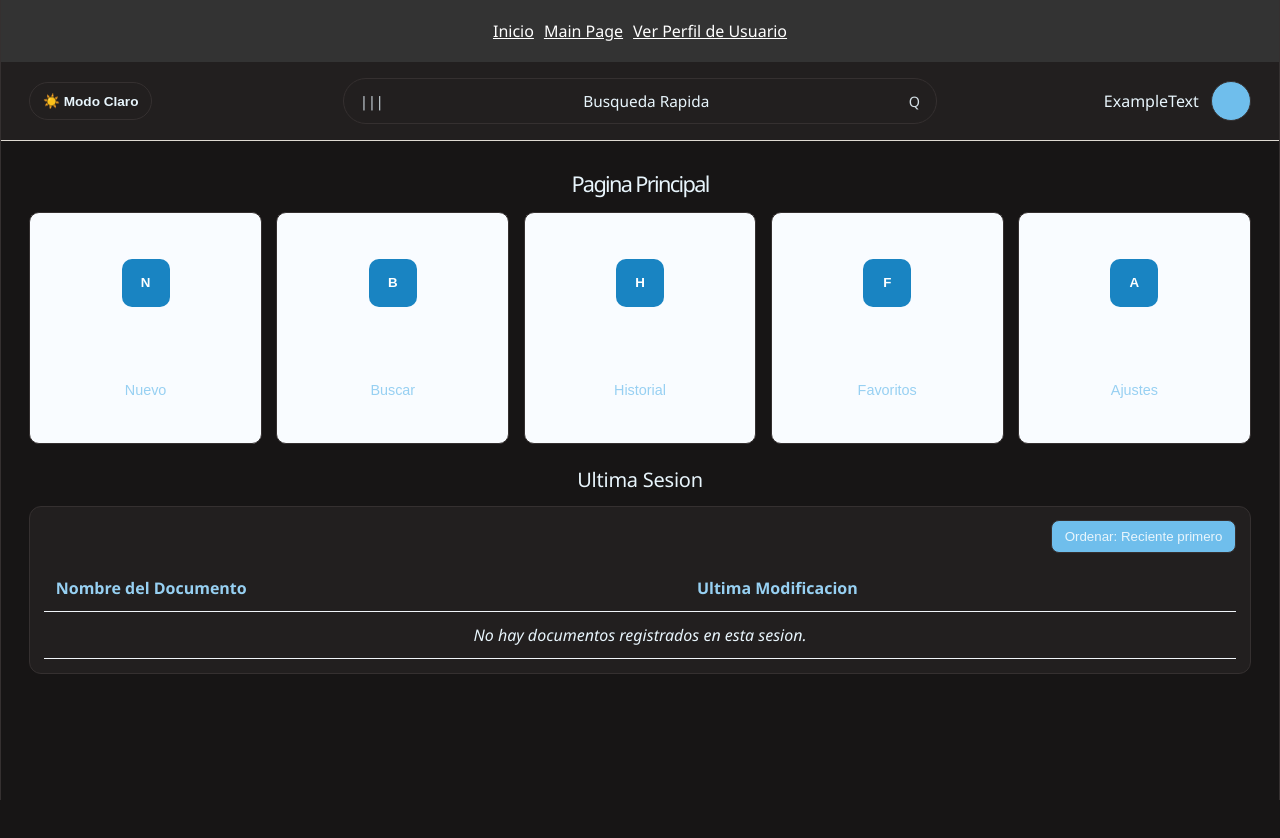
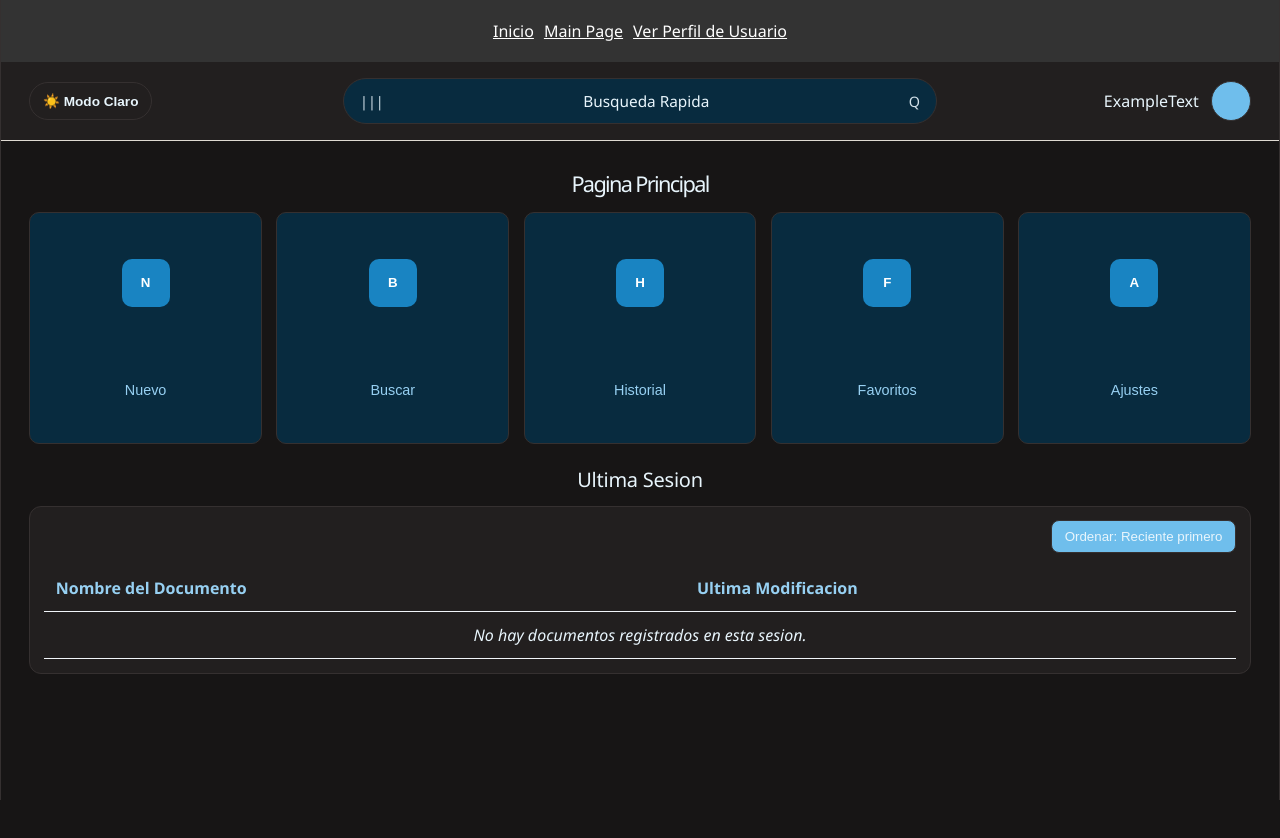
Before and after one commit to Dieg0Naveja1781/EqC-SEIP-SGE, a React (Vite) app in the folder frontend/: page /main in a window 1280 px wide. Shown: the top 838 px of the page. Built offline with nearby package versions, Linux system fonts and the light colour scheme.

Commit message:
(style) nuevo color del modo oscuro

```diff
--- a/frontend/src/modules/main/styles/MainPage.css
+++ b/frontend/src/modules/main/styles/MainPage.css
@@ -1,7 +1,7 @@
 .main-page-wrap {
   --main-page-bg: var(--bg-main);
   --main-header-bg: var(--bg-card);
-  --main-search-bg: var(--bg-card);
+  --main-search-bg: var(--search-bar-bg);
   --main-surface-card: var(--bg-card);
   --main-surface-soft: #f9fcff;
   --main-text-main: var(--text-primary);
@@ -16,6 +16,10 @@
   --main-accent-primary-soft: var(--color-300);
   min-height: 100vh;
   background: var(--main-page-bg);
+}
+
+[data-theme="dark"] .main-page-wrap {
+  --main-surface-soft: var(--color-900);
 }
 
 .main-top-header {
```
